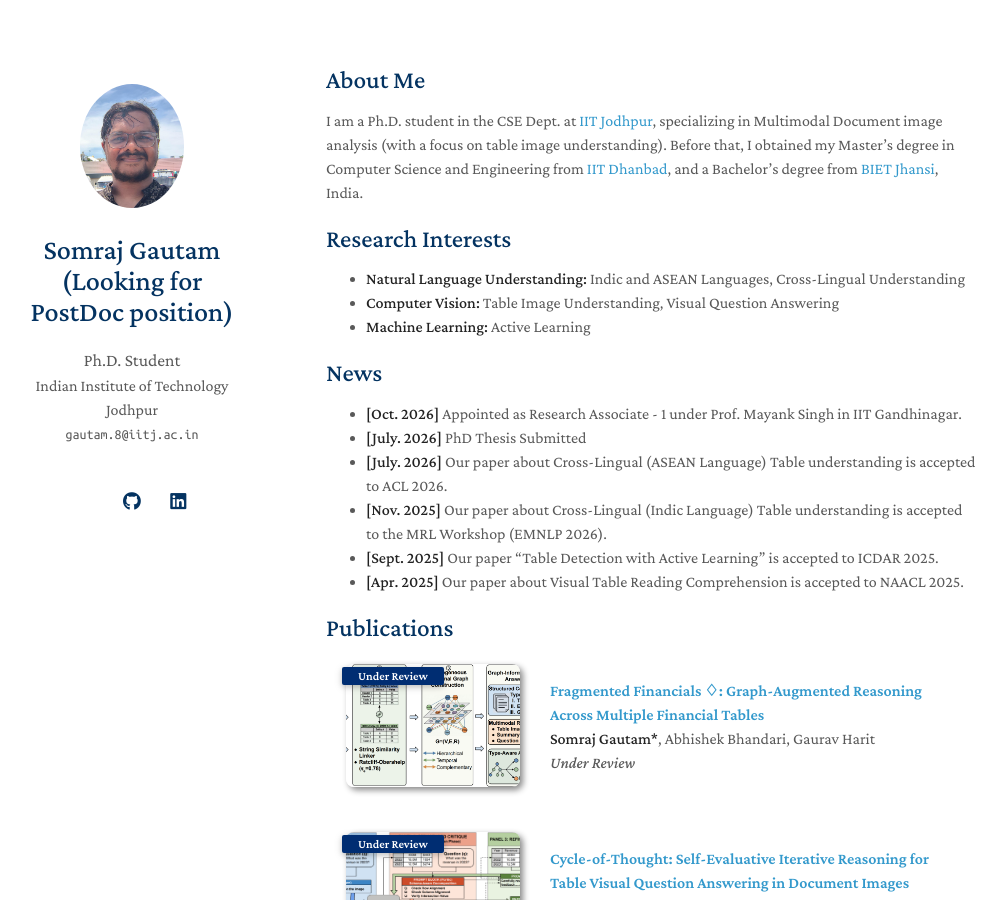
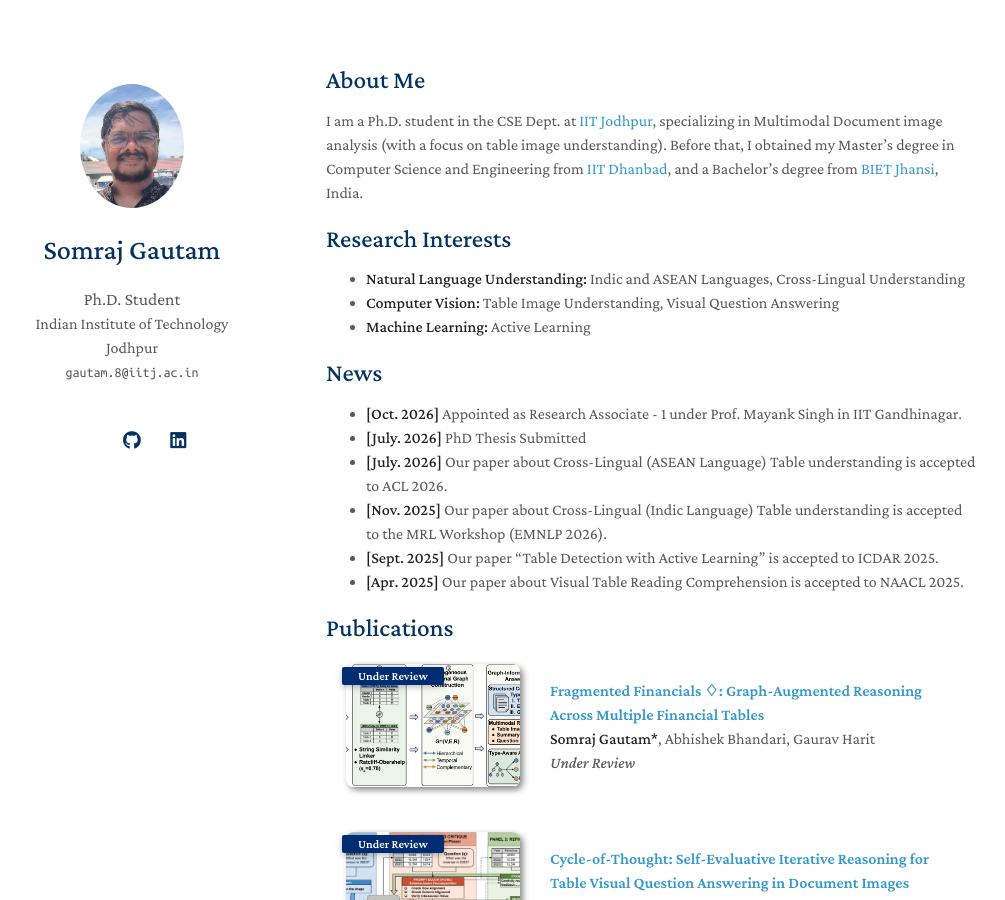
Before and after one commit to somrajgautam/somrajgautam.github.io, a Jekyll site: the page built from index.md, in a window 1280 px wide and 900 px high. Shown: the whole window, without its empty margins (144-1149 px from the left). Built offline with Jekyll 4.4.1, drawn with Linux system fonts in a browser that asks for light colours; a style sheet for code colours, icons or effects is not loaded; our own code applies the rules of GitHub Pages for plain Markdown files.

Commit message:
Update _config.yml

```diff
--- a/_config.yml
+++ b/_config.yml
@@ -1,5 +1,5 @@
 # Basic Information
-title: Somraj Gautam (Looking for PostDoc position)
+title: Somraj Gautam
 position: Ph.D. Student
 affiliation: Indian Institute of Technology Jodhpur
 email: gautam.8@iitj.ac.in
```
